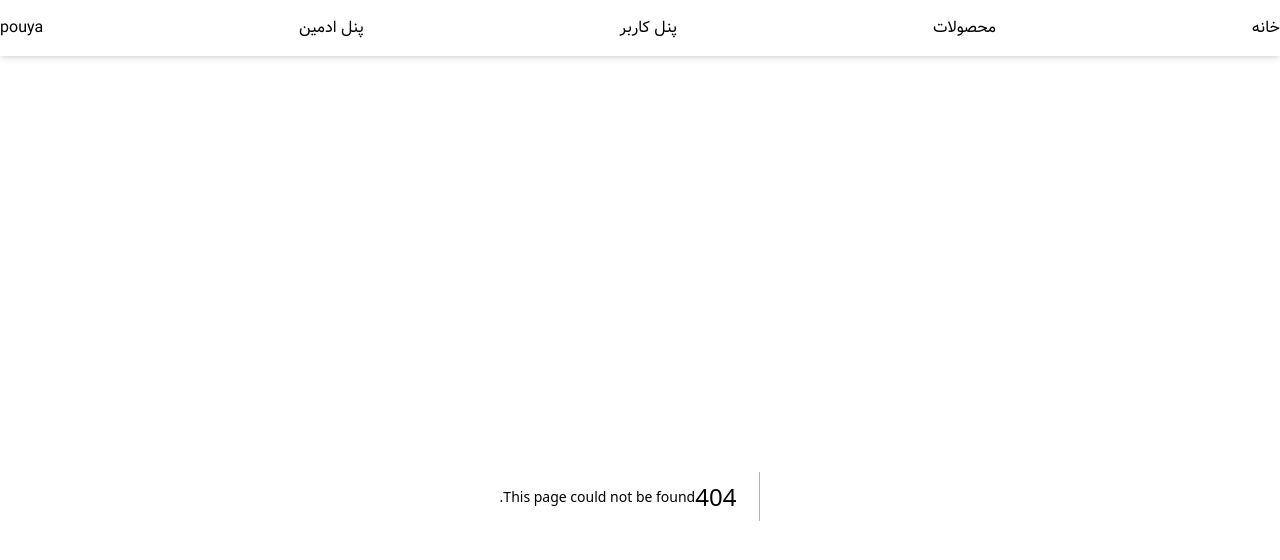
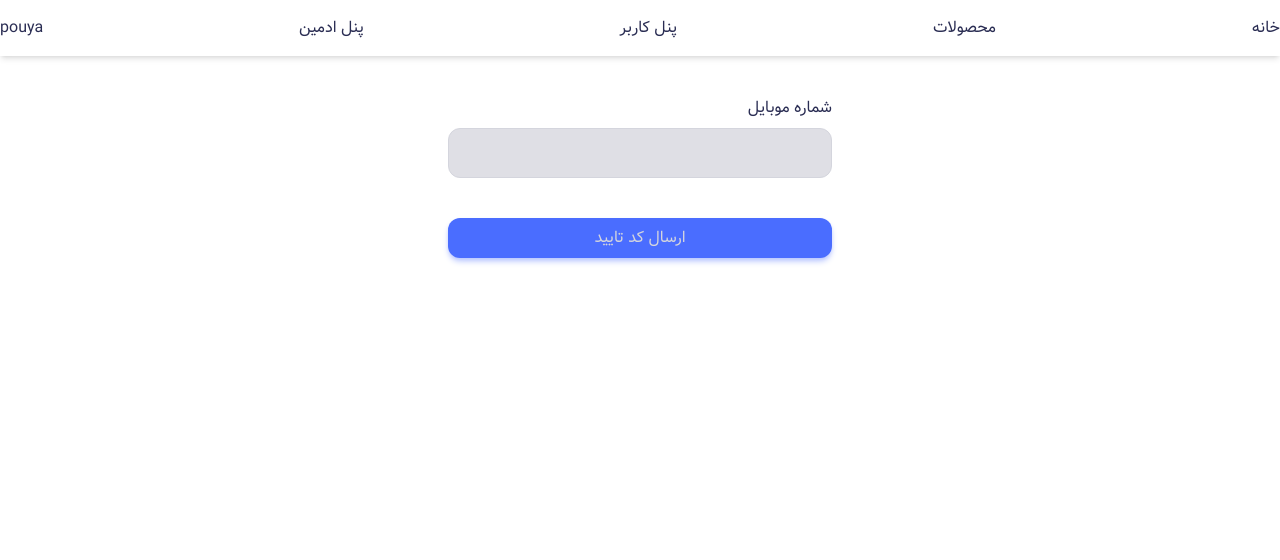
Before and after one commit to pouyaoskuee/NextShop-Client, a Next.js app: page /auth in a window 1280 px wide. Before the commit this address had no page. Shown: the top 560 px of the page. Built offline with nearby package versions, Linux system fonts and the light colour scheme; no server answers.

Commit message:
feat:check otp page create

```diff
--- a/package.json
+++ b/package.json
@@ -16,7 +16,8 @@
     "react": "19.2.8",
     "react-dom": "19.2.8",
     "react-hot-toast": "^2.6.0",
-    "react-icons": "^5.7.0"
+    "react-icons": "^5.7.0",
+    "react-otp-input": "^3.1.1"
   },
   "devDependencies": {
     "@tailwindcss/postcss": "^4",
--- /dev/null
+++ b/src/app/auth/CheckOTPForm.jsx
@@ -0,0 +1,66 @@
+import {HiArrowNarrowRight} from "react-icons/hi";
+import {CiEdit} from "react-icons/ci";
+import OTPInput from "react-otp-input";
+
+
+function CheckOTPForm({
+  otpResponse,
+  onSubmit,
+  otp,
+  setOtp,
+  onBack,
+  time,
+  onResendOtp,
+  isCechkingOtp,
+}) {
+  return (
+    <div>
+      <button onClick={onBack} className="mb-4">
+        <HiArrowNarrowRight className="w-6 h-6 text-secondary-500" />
+      </button>
+      {otpResponse && (
+        <p>
+          {otpResponse?.message}
+          <button onClick={onBack}>
+            <CiEdit className="w-6 h-6 text-primary-900" />
+          </button>
+        </p>
+      )}
+      <div className="mb-4 text-secondary-500">
+        {time > 0 ? (
+          <p>{time} ثانیه تا ارسال مجدد کد</p>
+        ) : (
+          <button onClick={onResendOtp}>ارسال مجدد کد؟</button>
+        )}
+      </div>
+
+      <form className="space-y-10" onSubmit={onSubmit}>
+        <p className="font-bold">کد تایید را وارد کنید</p>
+        <OTPInput
+          value={otp}
+          onChange={setOtp}
+          numInputs={6}
+          renderSeparator={<span>-</span>}
+          inputStyle={{
+            width: "2.5rem",
+            padding: "0.5rem 0.2rem",
+            border: "1px solid rgb(var(--color-primary-300))",
+            borderRadius: "0.5rem",
+          }}
+          containerStyle="flex flex-row-reverse gap-x-2 justify-center"
+          renderInput={(props) => <input type="number" {...props} />}
+        />
+        <div>
+          {isCechkingOtp ? (
+            <p>Loading...</p>
+          ) : (
+            <button type="submit" className="btn btn--primary w-full">
+              تایید
+            </button>
+          )}
+        </div>
+      </form>
+    </div>
+  );
+}
+export default CheckOTPForm;
--- /dev/null
+++ b/src/app/auth/page.jsx
@@ -0,0 +1,99 @@
+"use client";
+import { useEffect, useState } from "react";
+import SendOTPFrom from "./SendOTPFrom";
+import { toast } from "react-hot-toast";
+import { useMutation } from "@tanstack/react-query";
+import { checkOtp, getOtp } from "@/services/authServices";
+import CheckOTPForm from "./CheckOTPForm";
+import { useRouter } from "next/navigation";
+const RESEND_TIME = 90;
+
+function AuthPage() {
+  const [phoneNumber, setPhoneNumber] = useState("");
+  const [otp, setOtp] = useState("");
+  const [step, setStep] = useState(1);
+  const [time, setTime] = useState(RESEND_TIME);
+  const router = useRouter();
+  const {data: otpResponse, error, isLoading, mutateAsync: mutateGetOtp,} = useMutation({mutationFn: getOtp,});
+  const { mutateAsync: mutateCheckOtp, isLoading: isCechkingOtp } = useMutation(
+      {
+      mutationFn: checkOtp,
+  });
+
+  const phoneNumberHandler = (e) => {
+    setPhoneNumber(e.target.value);
+  };
+
+  const sendOtpHandler = async (e) => {
+    e.preventDefault();
+    try {
+      const data = await mutateGetOtp({ phoneNumber });
+      toast.success(data.message);
+      setStep(2);
+      setTime(RESEND_TIME);
+      setOtp("");
+    } catch (error) {
+      toast.error(error?.response?.data?.message);
+    }
+  };
+  const checkOtpHandler = async (e) => {
+    e.preventDefault();
+    try {
+      const { message, user } = await mutateCheckOtp({ phoneNumber, otp });
+
+      toast.success(message);
+      if (user.isActive) {
+        router.push("/");
+      } else {
+        router.push("/complete-profile");
+      }
+      // push -> /complete-profile
+      // isActive -> / : /complete-profile
+    } catch (error) {
+      toast.error(error?.response?.data?.message);
+    }
+  };
+
+  useEffect(() => {
+    const timer = time > 0 && setInterval(() => setTime((t) => t - 1), 1000);
+    return () => {
+      if (timer) clearInterval(timer);
+    };
+  }, [time]);
+
+  const renderSteps = () => {
+    switch (step) {
+      case 1:
+        return (
+          <SendOTPFrom
+            phoneNumber={phoneNumber}
+            onChange={phoneNumberHandler}
+            onSubmit={sendOtpHandler}
+            isLoading={isLoading}
+          />
+        );
+      case 2:
+        return (
+          <CheckOTPForm
+            onBack={() => setStep((s) => s - 1)}
+            otp={otp}
+            setOtp={setOtp}
+            onSubmit={checkOtpHandler}
+            time={time}
+            onResendOtp={sendOtpHandler}
+            otpResponse={otpResponse}
+            isCechkingOtp={isCechkingOtp}
+          />
+        );
+      default:
+        return null;
+    }
+  };
+
+  return (
+    <div className="flex justify-center">
+      <div className="w-full sm:max-w-sm">{renderSteps()}</div>
+    </div>
+  );
+}
+export default AuthPage;
```
Also changed, not shown: 1 other file (tests, documents, lock files or other folders).
